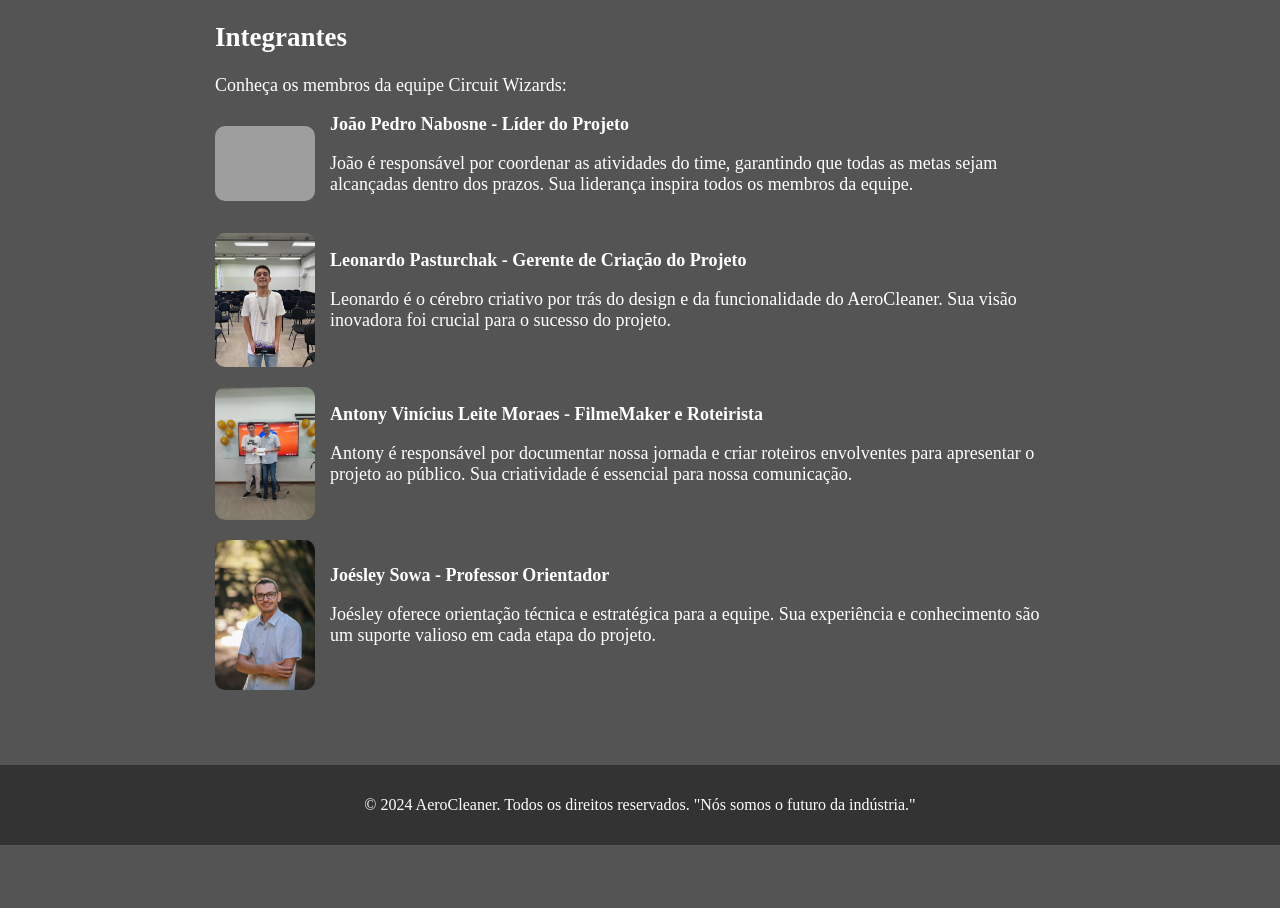
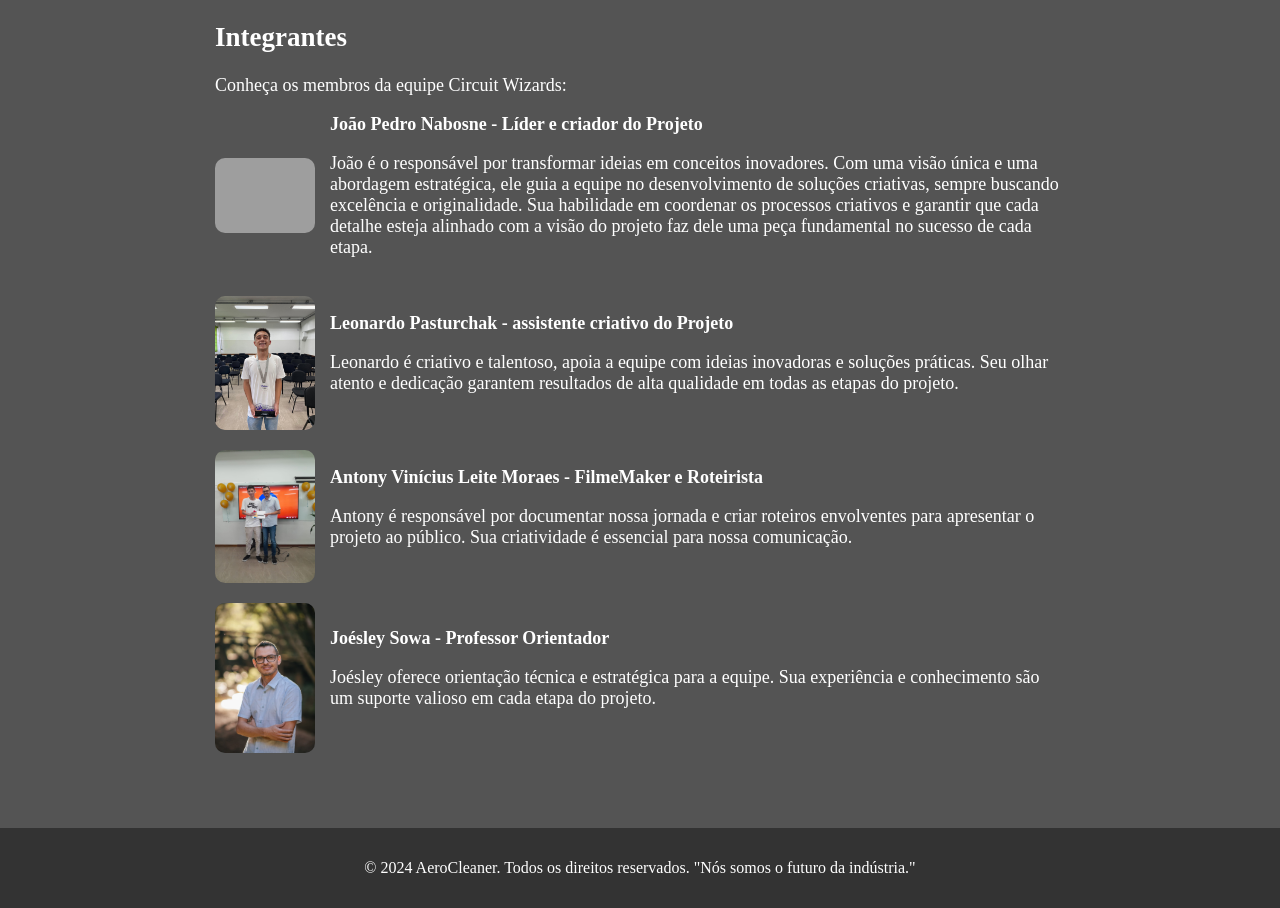
Before and after one commit to jpnabosne/AeroCleaner, a plain HTML site: page index.html in a window 1280 px wide. Shown: the part 3280-4188 px from the top of the page. Before the commit the page ends 4125 px from the top, so only its background shows below. Drawn offline with Linux system fonts and the light colour scheme; grey boxes are pictures that could not be loaded.

Commit message:
Atualizar o index.html

```diff
--- a/index.html
+++ b/index.html
@@ -41,15 +41,19 @@
                 <li>
                     <img src="joao.jpg" class="fotos" alt="Foto de João Pedro Nabosne">
                     <div>
-                        <strong>João Pedro Nabosne - Líder do Projeto</strong>
-                        <p>João é responsável por coordenar as atividades do time, garantindo que todas as metas sejam alcançadas dentro dos prazos. Sua liderança inspira todos os membros da equipe.</p>
+                        <strong>João Pedro Nabosne - Líder e criador do Projeto</strong>
+                        <p>João é o responsável por transformar ideias em conceitos inovadores. Com uma visão única e uma abordagem estratégica, ele guia a equipe no desenvolvimento de soluções criativas, sempre buscando excelência e originalidade. Sua habilidade em coordenar os processos criativos e garantir que cada detalhe esteja alinhado com a visão do projeto faz dele uma peça fundamental no sucesso de cada etapa.
+
+</p>
                     </div>
                 </li>
                 <li>
                     <img src="leonardo.jpg" class="fotos" alt="Foto de Leonardo Pasturchak">
                     <div>
-                        <strong>Leonardo Pasturchak - Gerente de Criação do Projeto</strong>
-                        <p>Leonardo é o cérebro criativo por trás do design e da funcionalidade do AeroCleaner. Sua visão inovadora foi crucial para o sucesso do projeto.</p>
+                        <strong>Leonardo Pasturchak - assistente criativo do Projeto</strong>
+                        <p>Leonardo é criativo e talentoso, apoia a equipe com ideias inovadoras e soluções práticas. Seu olhar atento e dedicação garantem resultados de alta qualidade em todas as etapas do projeto.
+
+</p>
                     </div>
                 </li>
                 <li>
```
